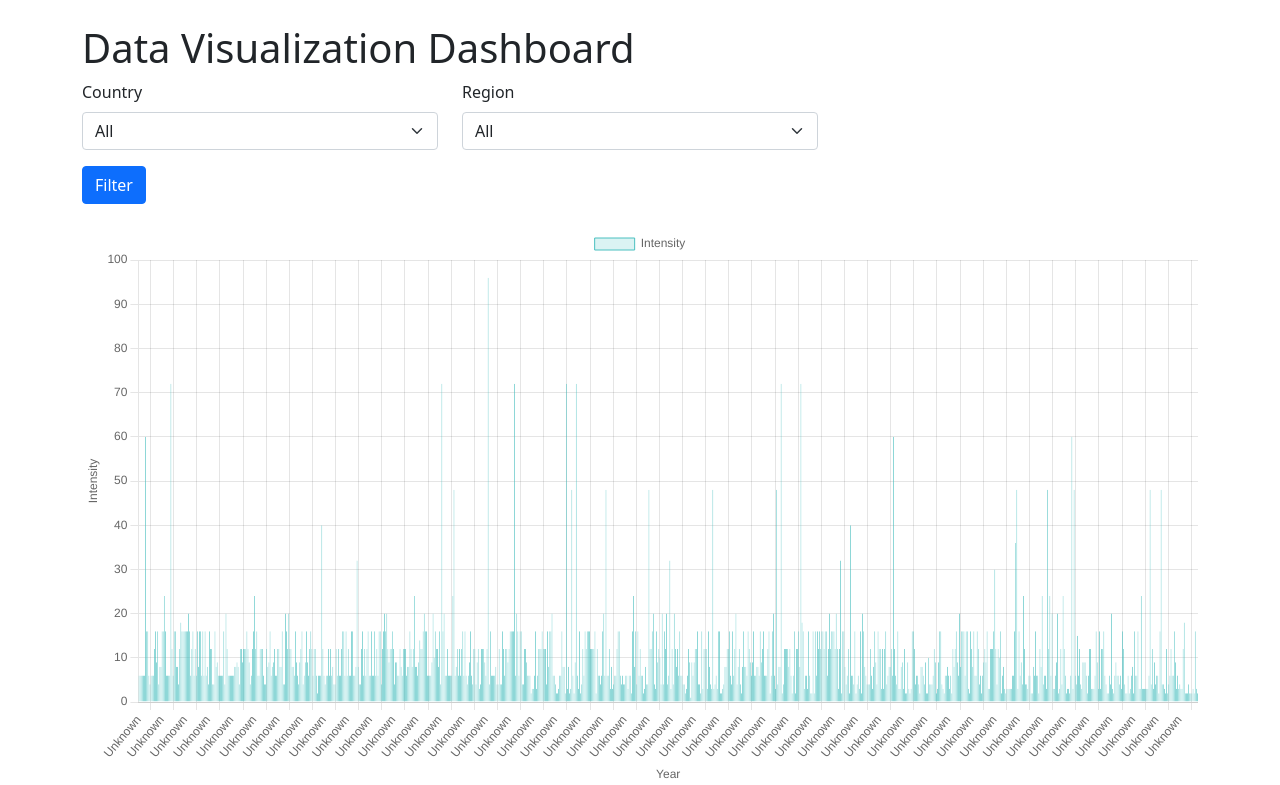
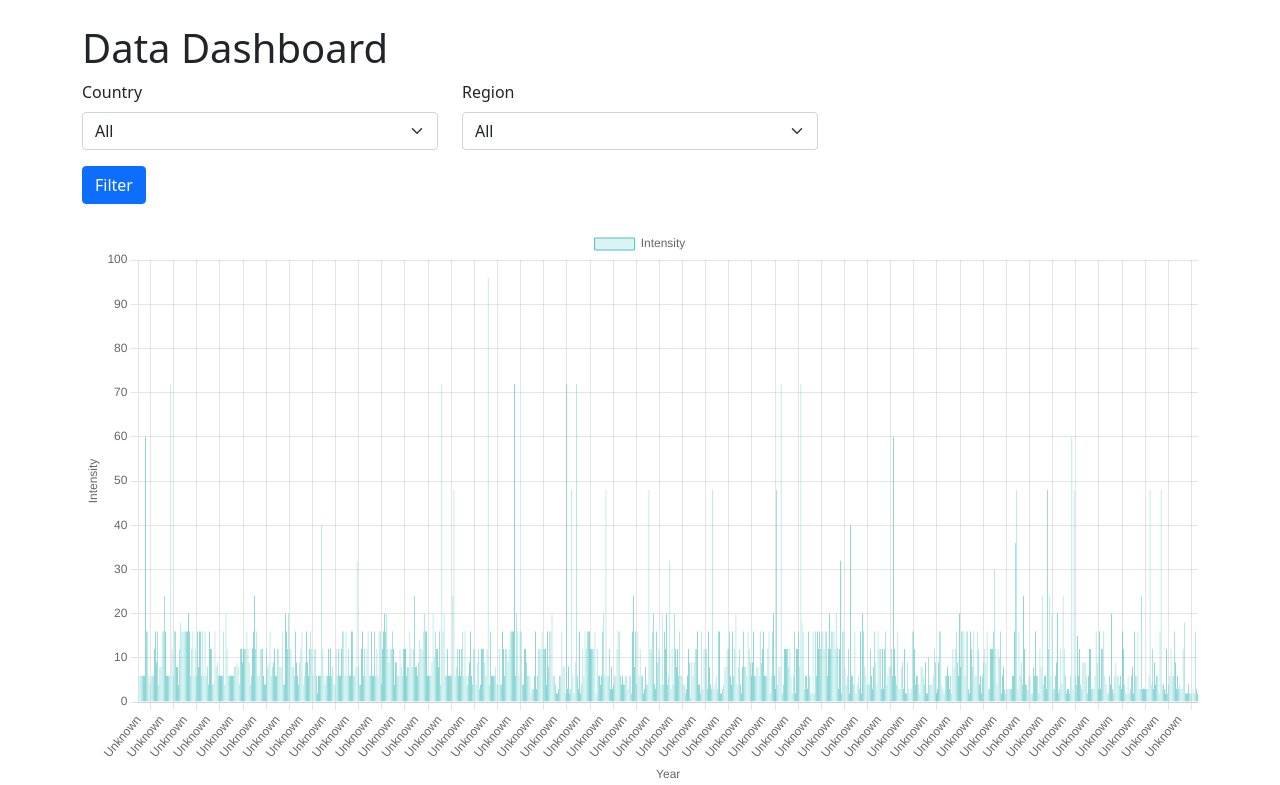
Before and after one commit to askankit07/tack-2, a Django app: page / in a window 1280 px wide. Shown: the top 785 px of the page. Run offline with Django 4.2, Linux system fonts and the light colour scheme; data comes from the database, SQL or seed files in the repository.

Commit message:
minor changes

```diff
--- a/templates/dashboard/dashboard.html
+++ b/templates/dashboard/dashboard.html
@@ -10,7 +10,7 @@
 </head>
 <body>
   <div class="container mt-4">
-    <h1>Data Visualization Dashboard</h1>
+    <h1>Data Dashboard</h1>
 
     <!-- Filter Form -->
     <form id="filterForm" class="mb-4">
```
